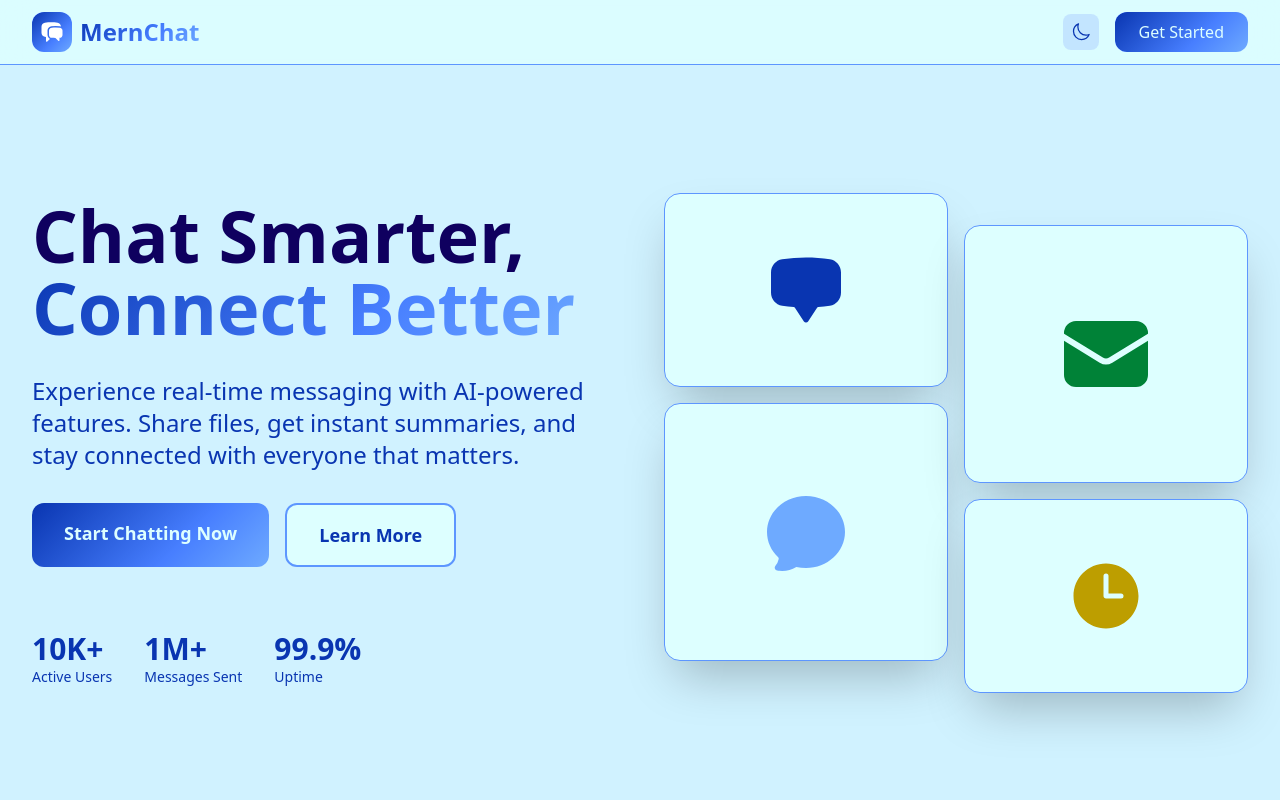
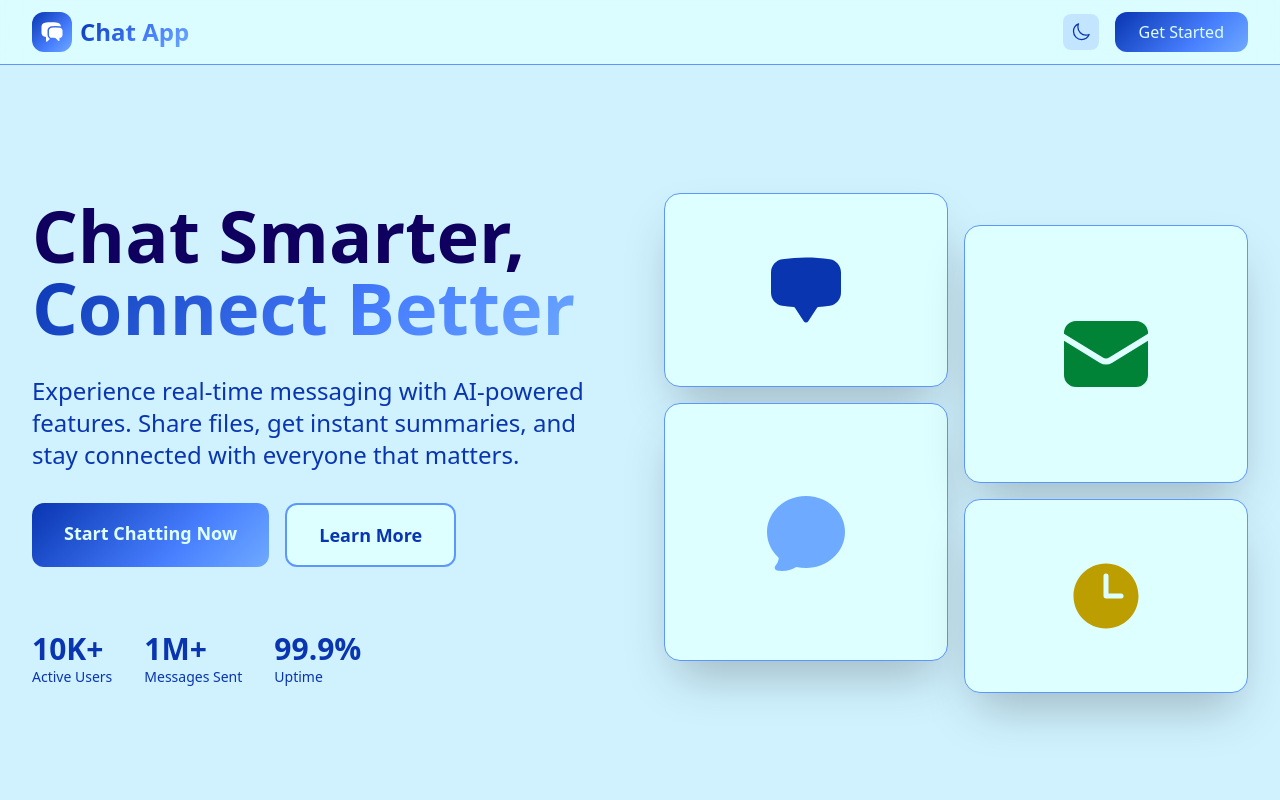
Before and after one commit to Ahmedbnsami/mern-chat, a React (Vite) app in the folder frontend/: page / in a window 1280 px wide. Shown: the top 800 px of the page. Built offline with nearby package versions, Linux system fonts and the light colour scheme; no server answers.

Commit message:
Changing Name

```diff
--- a/frontend/src/LandingPage.jsx
+++ b/frontend/src/LandingPage.jsx
@@ -74,7 +74,7 @@ export default function LandingPage() {
                     WebkitBackgroundClip: 'text',
                     WebkitTextFillColor: 'transparent'
                 }}>
-                    MernChat
+                    Chat App
                 </span>
                 </div>
                 <div className="flex items-center gap-4">
```
